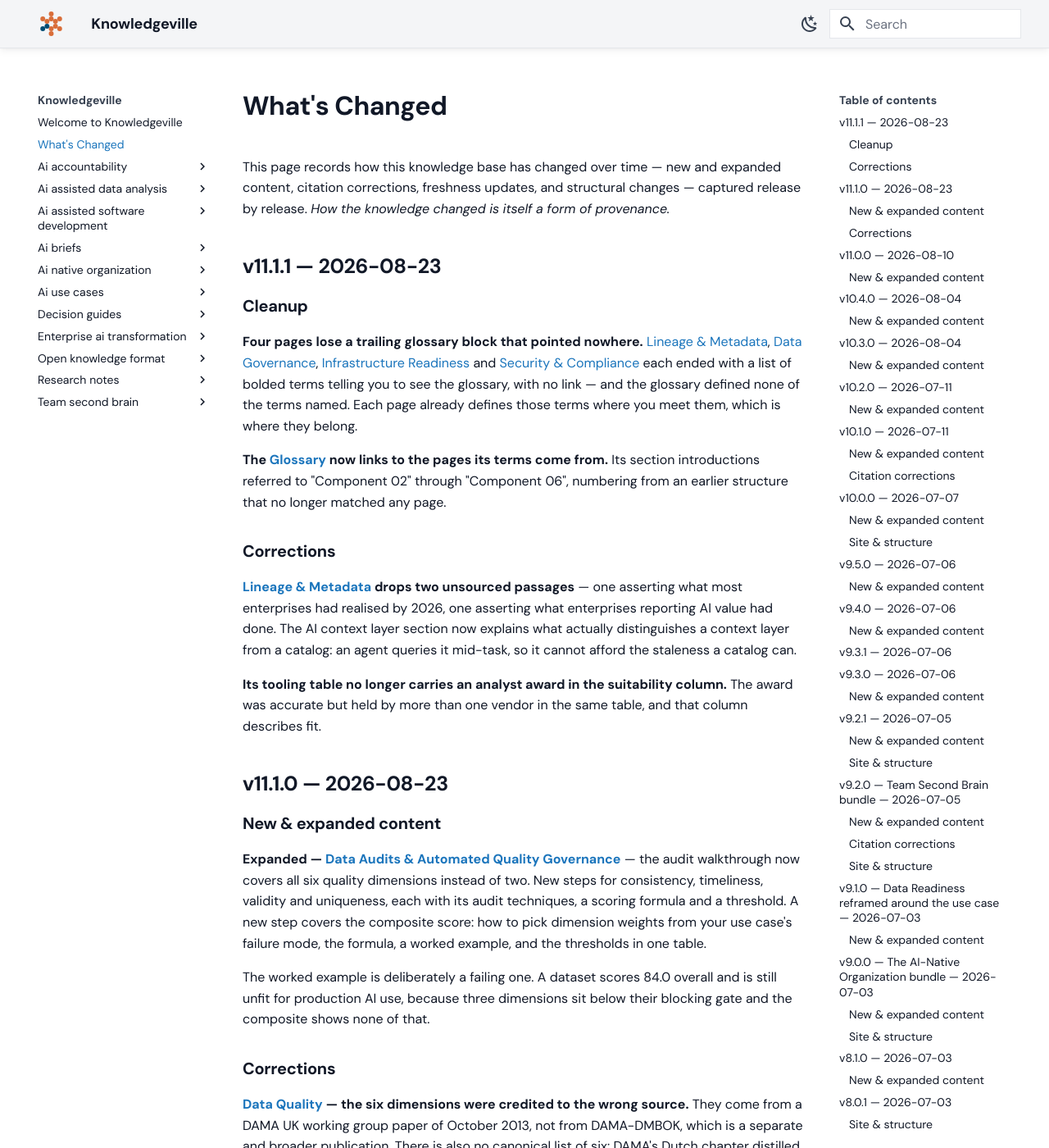
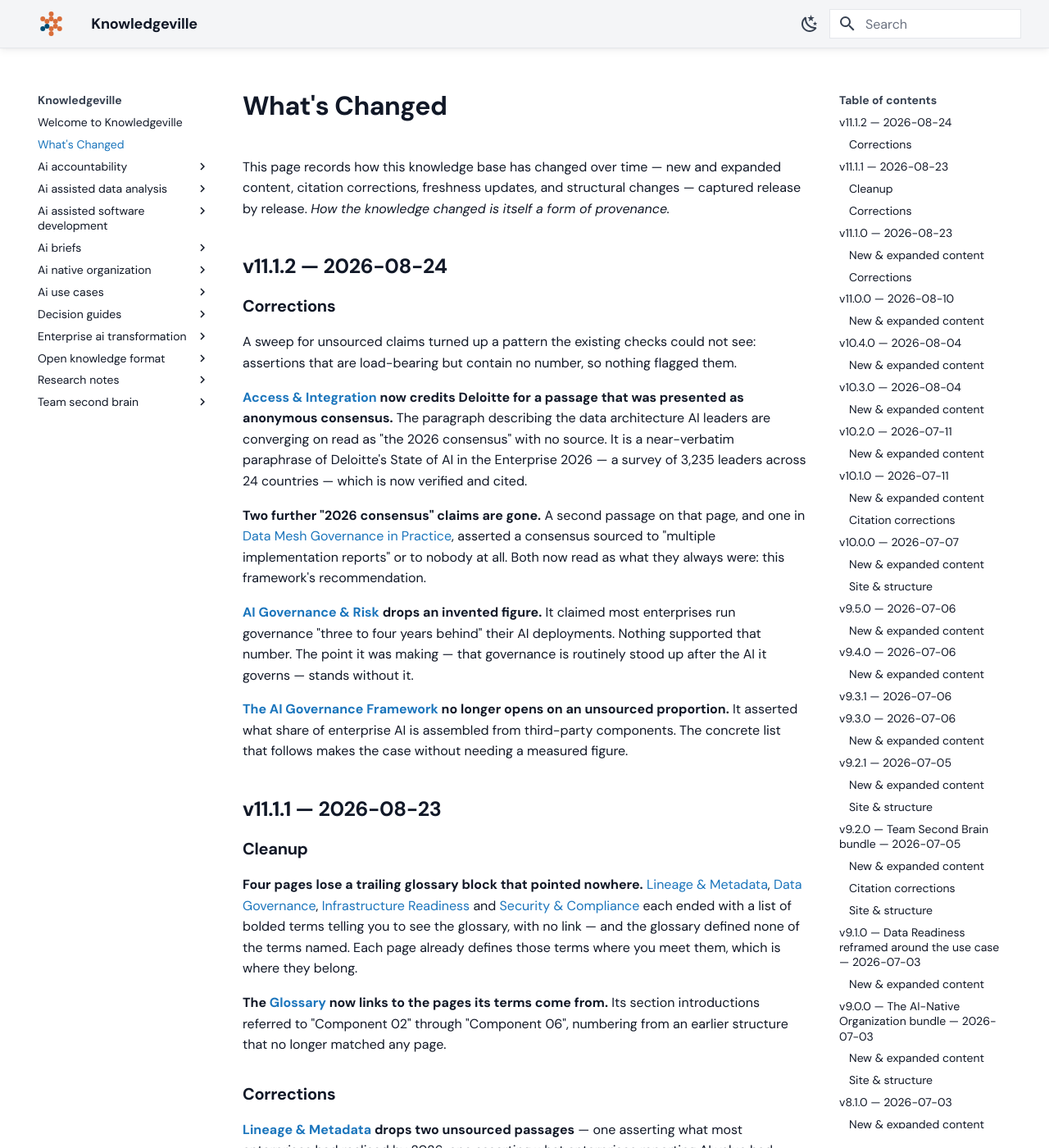
Before and after one commit to grandaha/knowledgeville, an MkDocs documentation site: the page built from published/changelog.md, in a window 1280 px wide and 1400 px high. Shown: the whole window at 82% size. Built offline with MkDocs 1.6.1 and Material for MkDocs 9.7.7, drawn with Linux system fonts in a browser that asks for light colours; some web fonts are replaced.

Commit message:
Publish: sync content from workspace

```diff
--- a/published/changelog.md
+++ b/published/changelog.md
@@ -3,13 +3,27 @@ type: Reference
 title: What's Changed
 description: A generated, release-by-release record of how this knowledge base has changed.
 tags: [changelog, releases, provenance]
-timestamp: "2026-08-23"
+timestamp: "2026-08-24"
 appendix: true
 ---
 
 <!-- generated from GitHub Releases by scripts/build_changelog.py — do not edit -->
 
 This page records how this knowledge base has changed over time — new and expanded content, citation corrections, freshness updates, and structural changes — captured release by release. *How the knowledge changed is itself a form of provenance.*
+
+## v11.1.2 — 2026-08-24
+
+### Corrections
+
+A sweep for unsourced claims turned up a pattern the existing checks could not see: assertions that are load-bearing but contain no number, so nothing flagged them.
+
+**[Access & Integration](https://knowledge.onesteplabs.com/enterprise-ai-transformation/tracks/03-data-readiness/02-framework/04-access-and-integration/) now credits Deloitte for a passage that was presented as anonymous consensus.** The paragraph describing the data architecture AI leaders are converging on read as "the 2026 consensus" with no source. It is a near-verbatim paraphrase of Deloitte's State of AI in the Enterprise 2026 — a survey of 3,235 leaders across 24 countries — which is now verified and cited.
+
+**Two further "2026 consensus" claims are gone.** A second passage on that page, and one in [Data Mesh Governance in Practice](https://knowledge.onesteplabs.com/enterprise-ai-transformation/tracks/03-data-readiness/03-practitioner-guides/data-mesh-governance-in-practice/), asserted a consensus sourced to "multiple implementation reports" or to nobody at all. Both now read as what they always were: this framework's recommendation.
+
+**[AI Governance & Risk](https://knowledge.onesteplabs.com/enterprise-ai-transformation/tracks/02-ai-governance-and-risk/01-executive-summary/) drops an invented figure.** It claimed most enterprises run governance "three to four years behind" their AI deployments. Nothing supported that number. The point it was making — that governance is routinely stood up after the AI it governs — stands without it.
+
+**[The AI Governance Framework](https://knowledge.onesteplabs.com/enterprise-ai-transformation/tracks/02-ai-governance-and-risk/02-ai-governance-framework/) no longer opens on an unsourced proportion.** It asserted what share of enterprise AI is assembled from third-party components. The concrete list that follows makes the case without needing a measured figure.
 
 ## v11.1.1 — 2026-08-23
 
```
